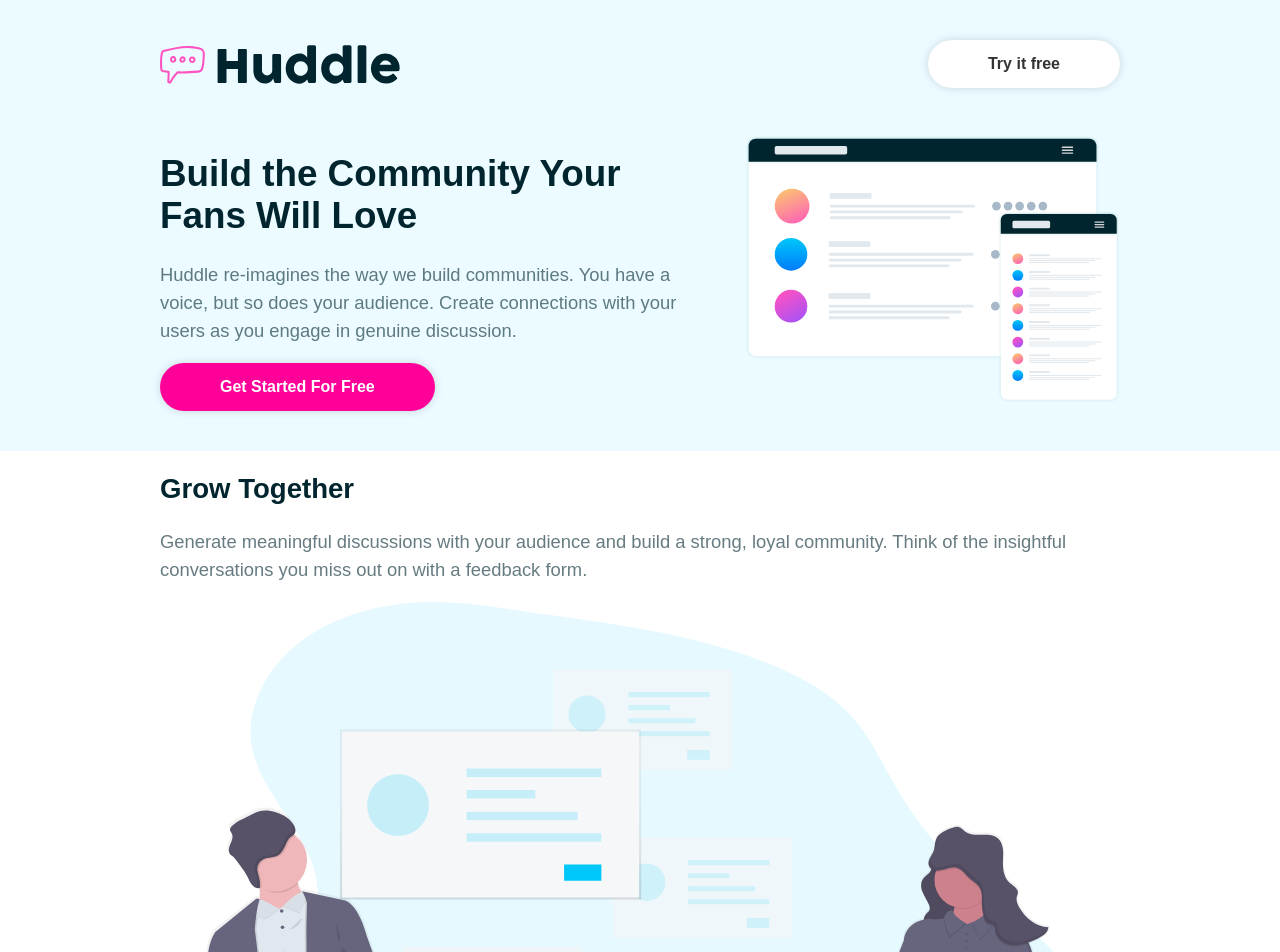
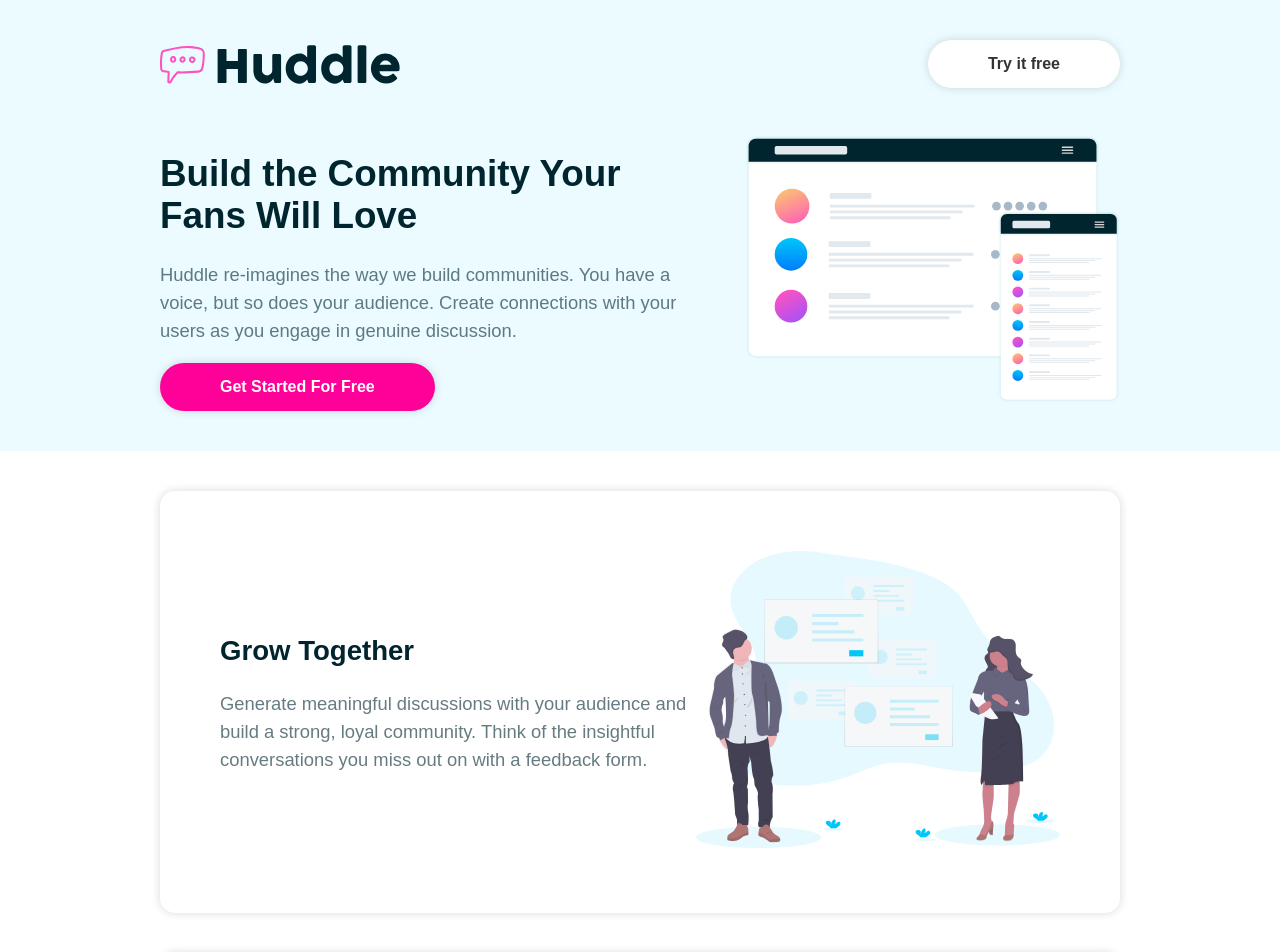
Before and after one commit to infiniteoo/REACT-styled_components, a React (Create React App) app: page / in a window 1280 px wide. Shown: the top 952 px of the page. Built offline with nearby package versions, Linux system fonts and the light colour scheme.

Commit message:
created styled card component

```diff
--- a/src/components/Card.js
+++ b/src/components/Card.js
@@ -1,6 +1,8 @@
+import { StyledCard } from "./styles/Card.styled";
+
 export default function Card({ item: { id, title, body, image } }) {
   return (
-    <div>
+    <StyledCard>
       <div>
         <h2>{title}</h2>
         <p>{body}</p>
@@ -8,6 +10,6 @@ export default function Card({ item: { id, title, body, image } }) {
       <div>
         <img src={`./images/${image}`} alt="" />
       </div>
-    </div>
+    </StyledCard>
   );
 }
--- /dev/null
+++ b/src/components/styles/Card.styled.js
@@ -0,0 +1,11 @@
+import styled from "styled-components";
+
+export const StyledCard = styled.div`
+  display: flex;
+  align-items: center;
+  background-color: #fff;
+  border-radius: 15px;
+  box-shadow: 0 0 10px rgba(0, 0, 0, 0.15);
+  margin: 40px 0;
+  padding: 60px;
+`;
```
